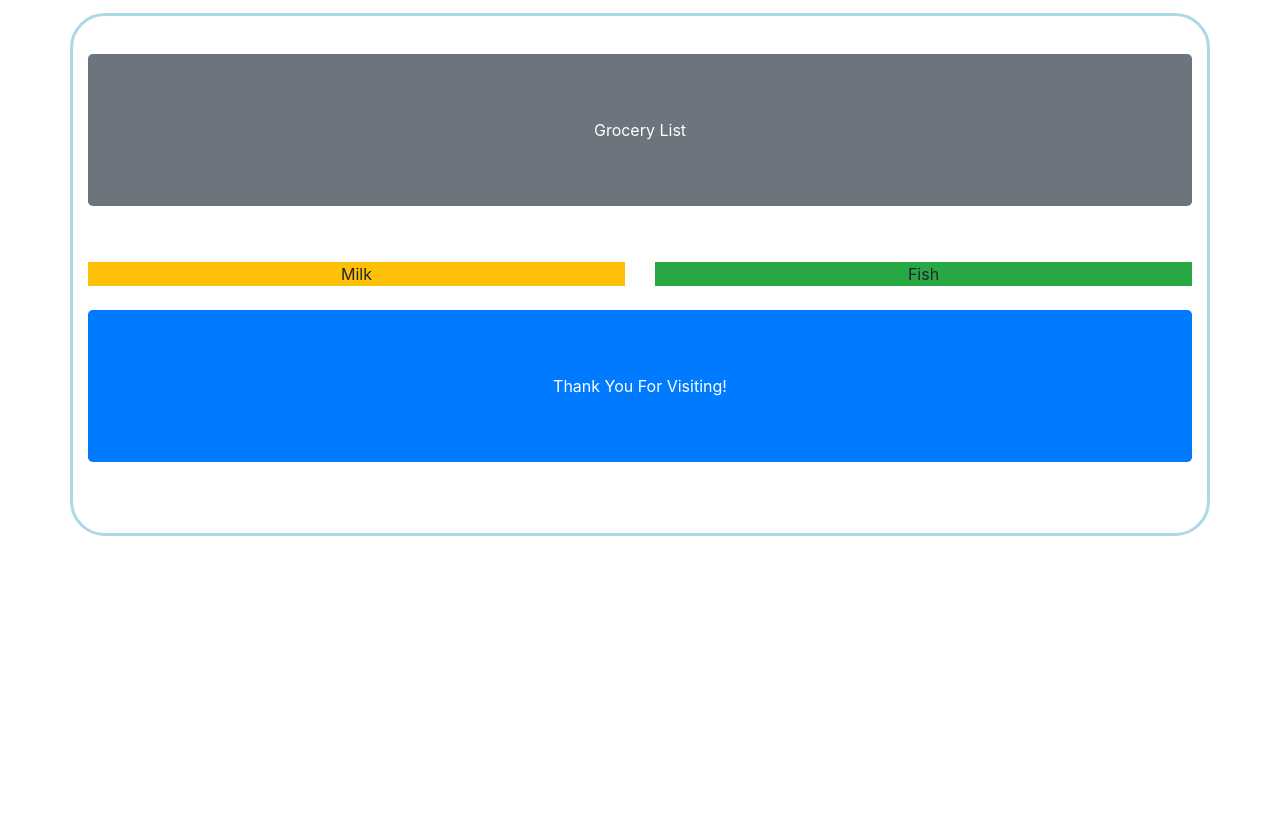
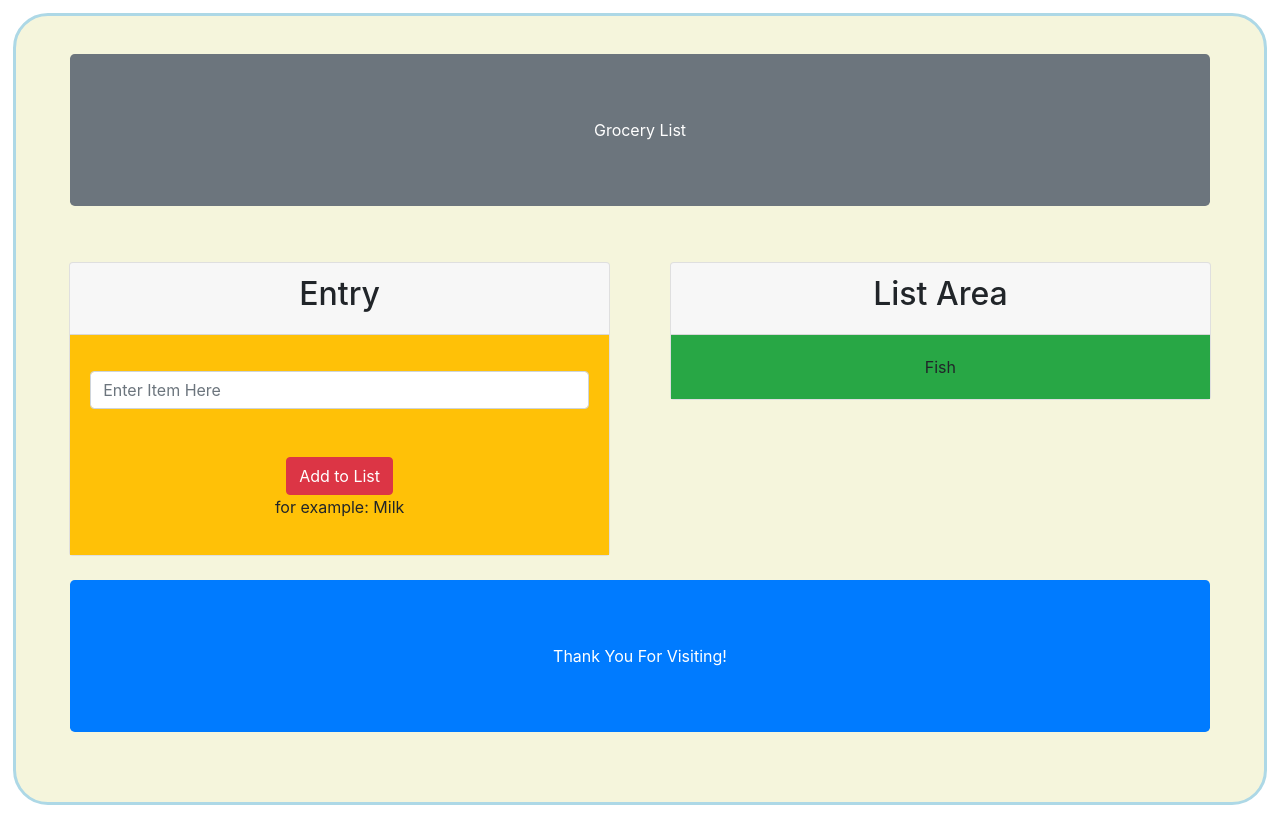
Before and after one commit to precto1285/reactlist, a React (Create React App) app in the folder react-list/: page / in a window 1280 px wide. Built offline with nearby package versions, Linux system fonts and the light colour scheme.

Commit message:
created form

```diff
--- a/react-list/src/App.css
+++ b/react-list/src/App.css
@@ -1,4 +1,5 @@
 .App {
+background-color: beige;
 text-align: center;
 border:solid;
 margin: 1%;
--- a/react-list/src/App.js
+++ b/react-list/src/App.js
@@ -15,10 +15,9 @@ class App extends Component {
       footer: 'Thank You For Visiting!'
     }
   }
-
   render() {
     return (
-      <div className="App container">
+      <div className="App">
         <Header
           title={this.state.title}></Header>
         <br />
@@ -30,7 +29,8 @@ class App extends Component {
           <br />
           <div className="col-md-6">
             <Listarea
-              items={this.state.items}></Listarea>
+              items={this.state.items}>
+            </Listarea>
           </div>
         </div>
         <br />
--- a/react-list/src/Components/Entry.js
+++ b/react-list/src/Components/Entry.js
@@ -2,7 +2,22 @@ import React from 'react';
 
 const Entry = (props) => {
   return (
-    <div className="container bg-warning">{props.newitem}</div>
+    <div className="container">
+      <div className="card">
+        <div className="card-header">
+          <h2>Entry</h2>
+        </div>
+        <div className="card-body bg-warning">
+          <form className="form mt-3">
+            <input className="form-control" id="entryitem" placeholder="Enter Item Here" />
+            <button onClick={console.log("Hello World!")} className="btn btn-danger mt-5">Add to List</button>
+          </form>
+          <p>for example: {props.newitem}</p>
+        </div>
+      </div>
+
+
+    </div>
   )
 }
 
--- a/react-list/src/Components/Listarea.js
+++ b/react-list/src/Components/Listarea.js
@@ -2,7 +2,18 @@ import React from 'react';
 
 const Listarea = (props) => {
   return (
-    <div className="container bg-success">{props.items}</div>
+    <div className="container">
+      <div className="card">
+        <div className="card-header">
+          <h2>List Area</h2>
+        </div>
+        <div className="card-body bg-success">
+          {props.items}
+        </div>
+      </div>
+
+
+    </div>
   )
 }
 
```
